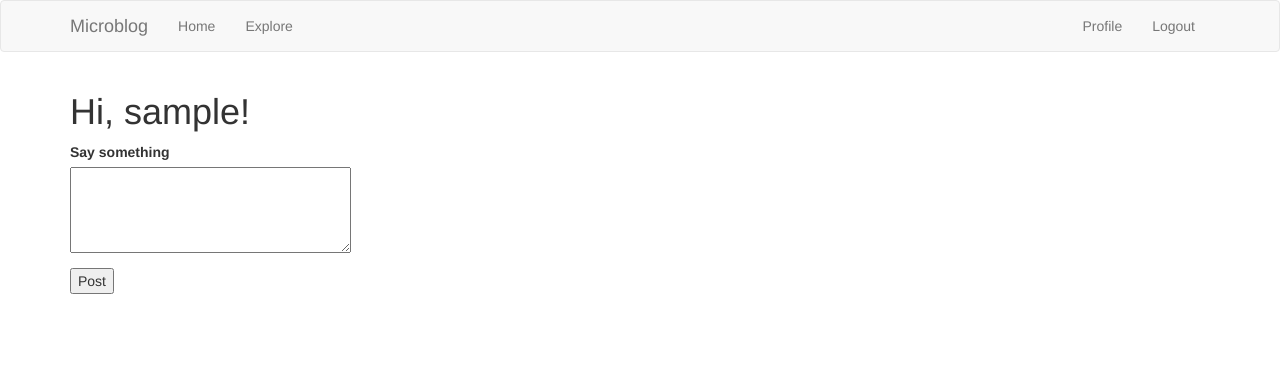
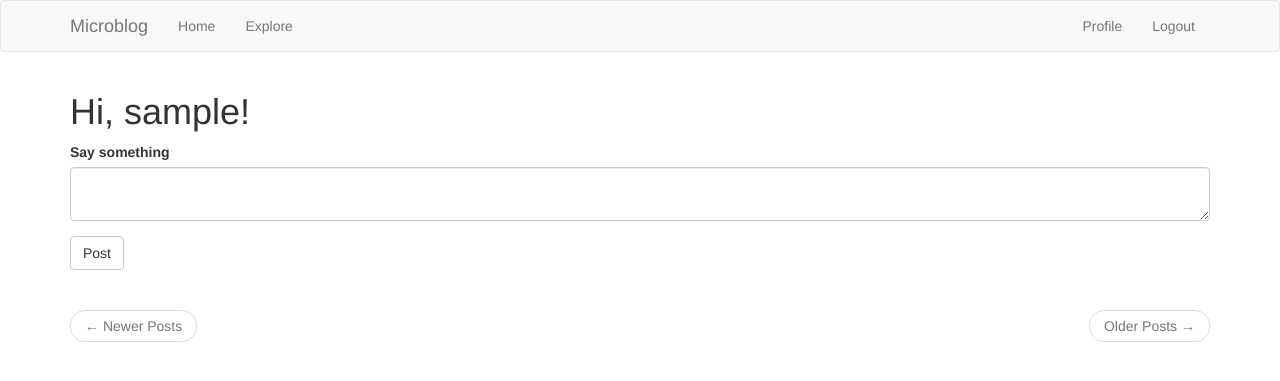
Before and after one commit to okovko/microblog, a Flask app: page / in a window 1280 px wide. Shown: the top 381 px of the page. Run offline with Flask 2, Linux system fonts and the light colour scheme; the visitor is signed in with stand-in values (Sample User, id 1); data comes from the database, SQL or seed files in the repository; data that the repository does not hold is empty; some libraries are stand-ins or nearby versions.

Commit message:
index.html now using bootstraps

```diff
--- a/app/templates/index.html
+++ b/app/templates/index.html
@@ -1,29 +1,27 @@
 {% extends "base.html" %}
-
-{% import "macros.html" as macros %}
+{% import 'macros.html' as macros %}
+{% import 'bootstrap/wtf.html' as wtf %}
 
 {% block app_content %}
 	<h1>Hi, {{ current_user.username }}!</h1>
 	{% if form %}
-	<form action = '', method = 'post'>
-		{{ form.hidden_tag() }}
-		<p>
-			{{ form.post.label }}<br>
-			{{ form.post(cols = 32, rows = 4) }}<br>
-			{% for e in form.post.errors %}
-			<span style = 'color: red;'>[{{ e }}]</span>
-			{% endfor %}
-		</p>
-		<p>{{ form.submit() }}</p>
-	</form>
+	{{ wtf.quick_form(form) }}<br>
 	{% endif %}
 	{% for p in posts %}
 		{{ macros.post(p) }}<br>
 	{% endfor %}
-	{% if prev_url %}
-	<a href = '{{ prev_url }}'>Back</a>
-	{% endif %}
-	{% if next_url %}
-	<a href = '{{ next_url }}'>Next</a>
-	{% endif %}
+	<nav aria-label="...">
+		<ul class="pager">
+			<li class="previous{% if not prev_url %} disabled{% endif %}">
+				<a href="{{ prev_url or '#' }}">
+					<span aria-hidden="true">&larr;</span> Newer Posts
+				</a>
+			</li>
+			<li class="next{% if not next_url %} disabled{% endif %}">
+				<a href="{{ next_url or '#' }}">
+					Older Posts <span aria-hidden="true">&rarr;</span>
+				</a>
+			</li>
+		</ul>
+	</nav>
 {% endblock %}
```
